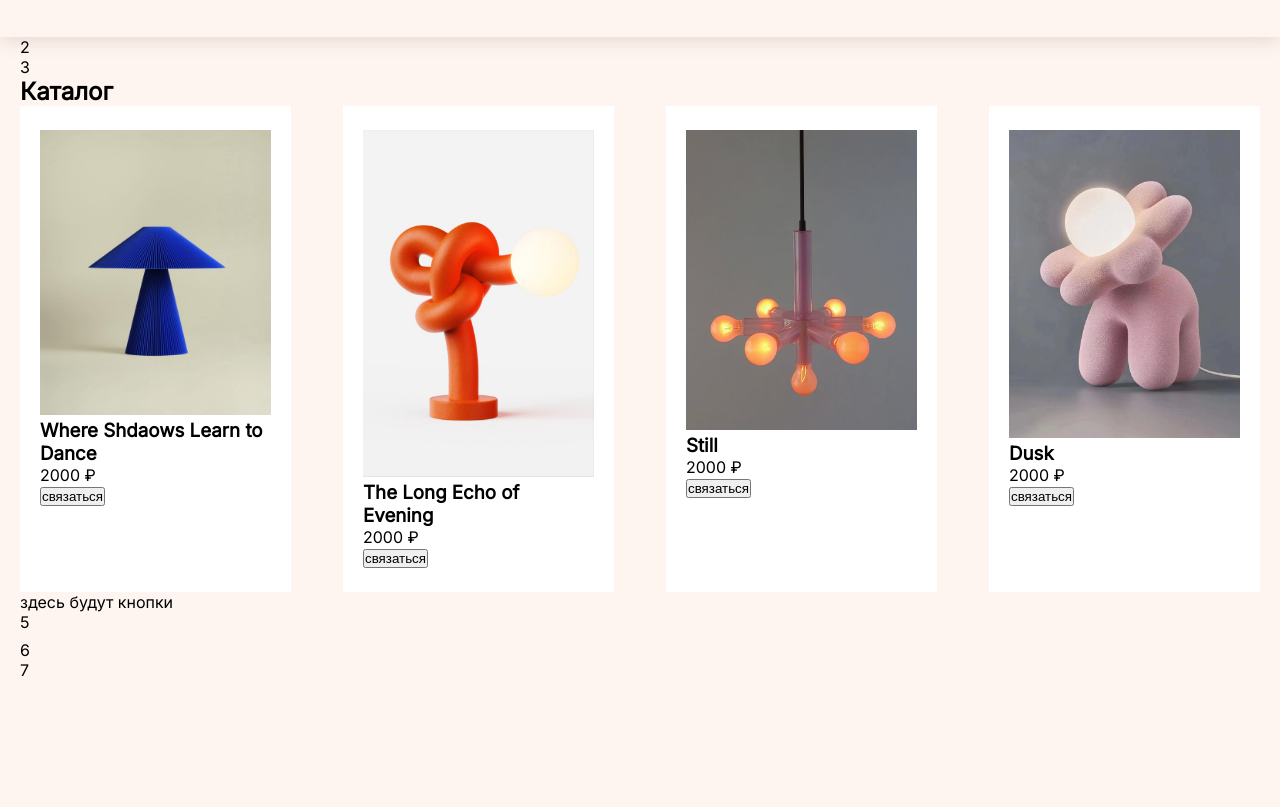
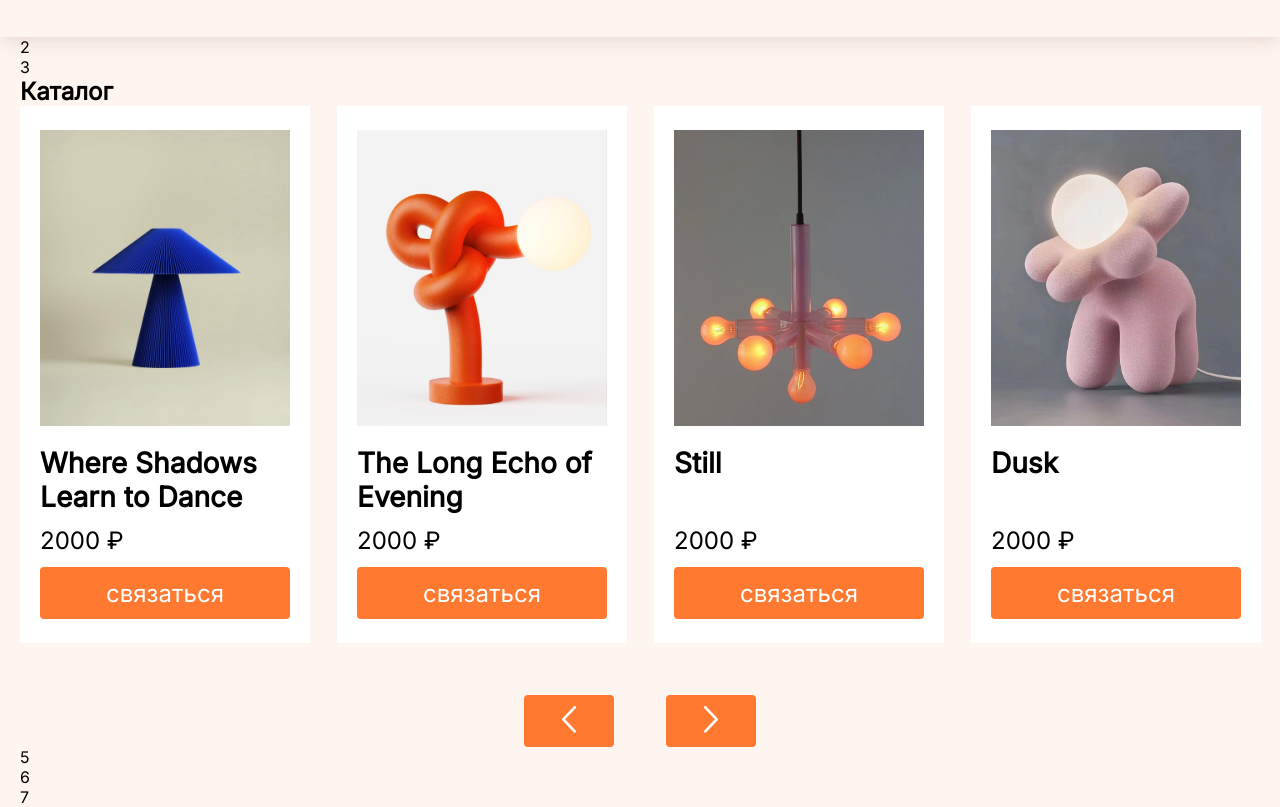
Before and after one commit to kekichel/lumen.local, a plain HTML site: page index.html in a window 1280 px wide. Shown: the part 120-927 px from the top of the page. Before the commit the page ends 800 px from the top, so only its background shows below. Drawn offline with Linux system fonts and the light colour scheme; files whose address does not match are found by name.

Commit message:
Add files via upload

```diff
--- a/css/style.css
+++ b/css/style.css
@@ -49,36 +49,76 @@ main {
   list-style: none;
   gap: 44px;
 }
-.header__title{
+.header__title {
   font-family: var(--main-font-family);
   color: var(--orange);
   font-size: 64px;
 }
-.mainmenu__link{
+.mainmenu__link {
   font-family: var(--main-font-family);
   color: var(--black);
   font-size: 30px;
   text-decoration: none;
 }
-.mainmenu__link:hover{
-  color:var(--orange);
+.mainmenu__link:hover {
+  color: var(--orange);
 }
-.mainmenu__link:focus{
-  color:var(--orange);
+.mainmenu__link:focus {
+  color: var(--orange);
 }
-.mainmenu__link:active{
-  color:var(--orange);
+.mainmenu__link:active {
+  color: var(--orange);
 }
-.catalog__container{
+.catalog__container {
+  position: relative;
+  max-width: 1240px;
   display: flex;
   flex-direction: row;
-  gap: 52px;
+  gap: 27px;
 }
-.catalog__card{
+.catalog__card {
   background-color: var(--white);
   width: 290px;
   padding: 24px 20px 24px 20px;
+  display: flex;
+  flex-direction: column;
+  align-items: flex-start;
+  font-family: var(--main-font-family);
+  font-size: 24px;
 }
-.card__img{
+.card__img {
   width: 100%;
+  height: 296px;
+  object-fit: cover;
+  margin-bottom: 20px;
 }
+.card__title {
+  font-family: var(--main-font-family);
+  flex-grow: 1;
+  margin-bottom: 12px;
+}
+.card__btn {
+  background-color: var(--orange);
+  border: 0;
+  height: 52px;
+  width: 250px;
+  color: var(--white);
+  border-radius: 4px;
+  font-family: var(--main-font-family);
+  font-size: 24px;
+  margin-top: 12px;
+}
+.catalog__button {
+  display: flex;
+  justify-content: center;
+  align-content: center;
+  gap: 52px;
+  margin-top: 52px;
+}
+.catalog__btn {
+  border-radius: 4px;
+  border: 0;
+  height: 52px;
+  width: 90px;
+  background-color: var(--orange);
+}
--- /dev/null
+++ b/fonts/stylesheet.css
@@ -0,0 +1,17 @@
+@font-face {
+    font-family: 'Inter';
+    src: url('Inter-Italic.woff2') format('woff2'),
+        url('Inter-Italic.woff') format('woff');
+    font-weight: normal;
+    font-style: italic;
+    font-display: swap;
+}
+
+@font-face {
+    font-family: 'Inter';
+    src: url('Inter-Regular.woff2') format('woff2'),
+        url('Inter-Regular.woff') format('woff');
+    font-weight: normal;
+    font-style: normal;
+    font-display: swap;
+}
--- a/index.html
+++ b/index.html
@@ -4,7 +4,7 @@
     <meta charset="UTF-8" />
     <meta name="viewport" content="width=device-width, initial-scale=1.0" />
     <title>Document</title>
-    <link rel="stylesheet" href="css/stylesheet.css" />
+    <link rel="stylesheet" href="fonts/stylesheet.css" />
     <link rel="stylesheet" href="css/style.css" />
   </head>
   <body>
@@ -35,7 +35,7 @@
               <div class="catalog__container">
                 <div class="catalog__card">
                   <img src="img/whereshadowsleartodance.png" alt="" class="card__img">
-                  <h3 class="card__title">Where Shdaows Learn to Dance</h3>
+                  <h3 class="card__title">Where Shadows Learn to Dance</h3>
                   <p class="card__price">2000 &#8381</p>
                   <button class="card__btn">связаться</button>
                 </div>
@@ -59,7 +59,18 @@
                 </div>
               </div>
             </div>
-            <div class="catalog__button">здесь будут кнопки</div>
+            <div class="catalog__button">
+              <button class="catalog__btn" aria-label="назад">
+                <svg svg width="14" height="27" viewBox="0 0 14 27" fill="none" xmlns="http://www.w3.org/2000/svg">
+                  <path d="M13.6238 2.24757C13.7439 2.1204 13.8379 1.97079 13.9003 1.80731C13.9626 1.64382 13.9922 1.46965 13.9872 1.29475C13.9823 1.11984 13.9429 0.947621 13.8714 0.787922C13.7999 0.628223 13.6977 0.484172 13.5705 0.363993C13.4433 0.243814 13.2937 0.149861 13.1302 0.0874988C12.9667 0.0251362 12.7926 -0.00441501 12.6177 0.00053284C12.4427 0.00548069 12.2705 0.0448305 12.1108 0.116335C11.9511 0.18784 11.8071 0.2901 11.6869 0.417277L0.364118 12.4061C0.130287 12.6534 0 12.9809 0 13.3213C0 13.6616 0.130287 13.9891 0.364118 14.2364L11.6869 26.2266C11.8063 26.3565 11.9503 26.4615 12.1106 26.5353C12.2709 26.6091 12.4442 26.6504 12.6206 26.6566C12.797 26.6629 12.9728 26.6341 13.1379 26.5718C13.3031 26.5095 13.4542 26.4151 13.5825 26.2939C13.7108 26.1728 13.8137 26.0273 13.8854 25.866C13.957 25.7047 13.9958 25.5308 13.9997 25.3544C14.0035 25.178 13.9723 25.0025 13.9077 24.8383C13.8432 24.674 13.7467 24.5242 13.6238 24.3976L3.16418 13.3213L13.6238 2.24757Z" fill="white"/>
+                </svg>
+              </button>
+              <button class="catalog__btn" aria-label="вперёд">
+                <svg width="14" height="27" viewBox="0 0 14 27" fill="none" xmlns="http://www.w3.org/2000/svg">
+                  <path d="M0.376236 2.24757C0.256057 2.1204 0.162105 1.97079 0.0997419 1.80731C0.0373793 1.64382 0.00782776 1.46965 0.0127754 1.29475C0.0177231 1.11984 0.0570736 0.947621 0.128578 0.787922C0.200084 0.628223 0.302343 0.484172 0.42952 0.363993C0.556696 0.243814 0.706299 0.149861 0.869784 0.0874988C1.03327 0.0251362 1.20744 -0.00441501 1.38234 0.00053284C1.55725 0.00548069 1.72947 0.0448305 1.88917 0.116335C2.04887 0.18784 2.19292 0.2901 2.3131 0.417277L13.6359 12.4061C13.8697 12.6534 14 12.9809 14 13.3213C14 13.6616 13.8697 13.9891 13.6359 14.2364L2.3131 26.2266C2.19371 26.3565 2.04969 26.4615 1.88941 26.5353C1.72912 26.6091 1.55576 26.6504 1.3794 26.6566C1.20304 26.6629 1.02719 26.6341 0.862068 26.5718C0.696946 26.5095 0.545842 26.4151 0.417535 26.2939C0.289227 26.1728 0.186272 26.0273 0.11465 25.866C0.0430288 25.7047 0.00416851 25.5308 0.000326157 25.3544C-0.0035162 25.178 0.0277357 25.0025 0.092267 24.8383C0.156799 24.674 0.253325 24.5242 0.376236 24.3976L10.8358 13.3213L0.376236 2.24757Z" fill="white"/>
+                </svg>
+              </button>
+            </div>
           </div>
         </div>
       </section>
```
